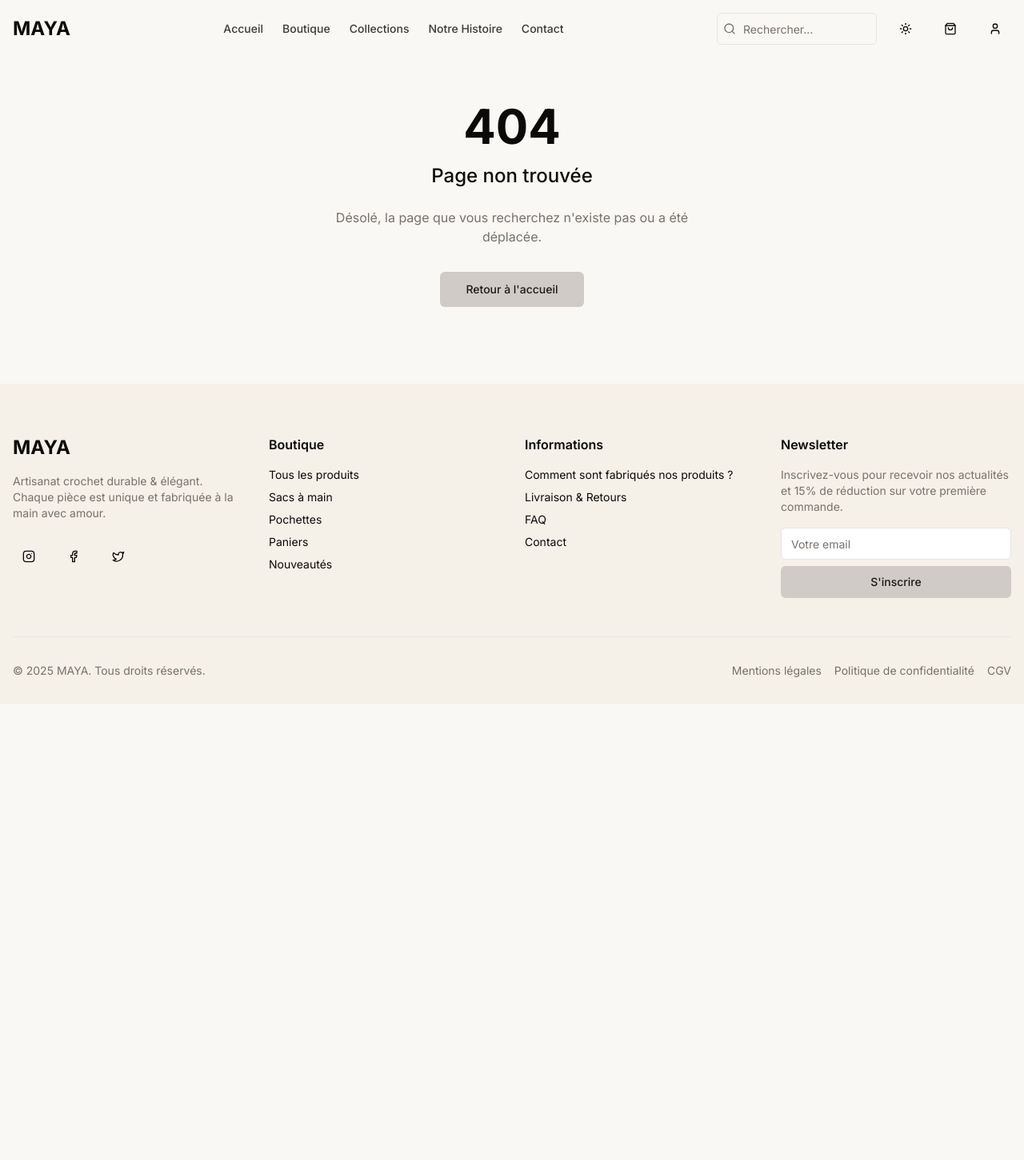
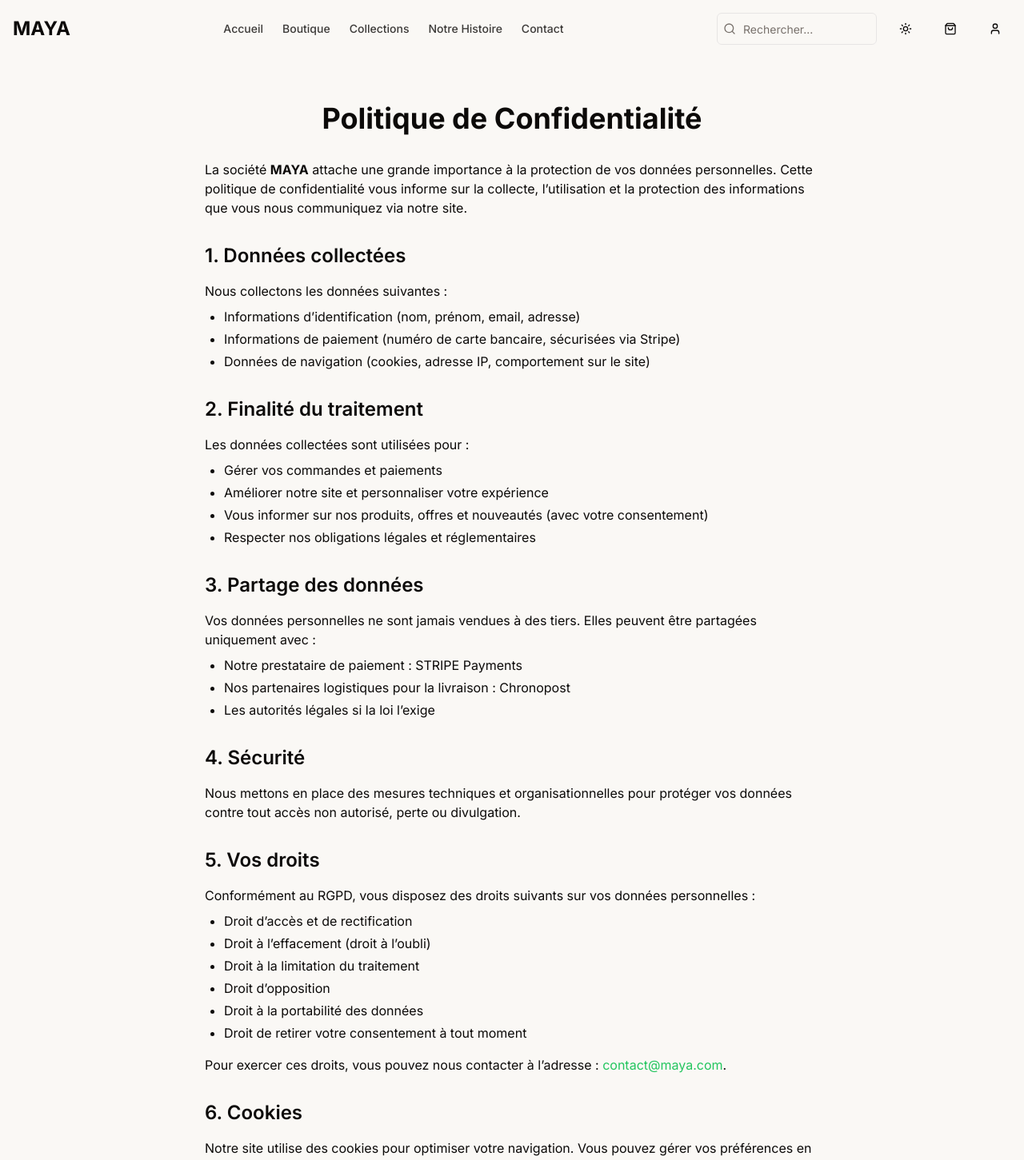
Before and after one commit to sylvain78saravanane/maya-ecommerce, a Next.js app: page /confidentialite in a window 1280 px wide. Before the commit this address had no page. Shown: the top 1451 px of the page at 80% size. Before the commit the page ends 881 px from the top, so only its background shows below. Built offline with nearby package versions, Linux system fonts and the light colour scheme.

Commit message:
confidentialité

```diff
--- /dev/null
+++ b/app/confidentialite/page.tsx
@@ -0,0 +1,84 @@
+const Confidentialite = () => {
+  return (
+    <main className="container mx-auto px-4 py-12" style={{ marginTop: "5rem", maxWidth: "800px" }}>
+      <h1 className="text-4xl font-bold mb-8 text-center">Politique de Confidentialité</h1>
+
+      <section className="mb-8">
+        <p>
+          La société <strong>MAYA</strong> attache une grande importance à la protection de vos données personnelles. Cette politique de confidentialité vous informe sur la collecte, l’utilisation et la protection des informations que vous nous communiquez via notre site.
+        </p>
+      </section>
+
+      <section className="mb-8">
+        <h2 className="text-2xl font-semibold mb-4">1. Données collectées</h2>
+        <p>
+          Nous collectons les données suivantes :
+        </p>
+        <ul className="list-disc pl-6 mt-2 space-y-1">
+          <li>Informations d’identification (nom, prénom, email, adresse)</li>
+          <li>Informations de paiement (numéro de carte bancaire, sécurisées via Stripe)</li>
+          <li>Données de navigation (cookies, adresse IP, comportement sur le site)</li>
+        </ul>
+      </section>
+
+      <section className="mb-8">
+        <h2 className="text-2xl font-semibold mb-4">2. Finalité du traitement</h2>
+        <p>
+          Les données collectées sont utilisées pour :
+        </p>
+        <ul className="list-disc pl-6 mt-2 space-y-1">
+          <li>Gérer vos commandes et paiements</li>
+          <li>Améliorer notre site et personnaliser votre expérience</li>
+          <li>Vous informer sur nos produits, offres et nouveautés (avec votre consentement)</li>
+          <li>Respecter nos obligations légales et réglementaires</li>
+        </ul>
+      </section>
+
+      <section className="mb-8">
+        <h2 className="text-2xl font-semibold mb-4">3. Partage des données</h2>
+        <p>
+          Vos données personnelles ne sont jamais vendues à des tiers. Elles peuvent être partagées uniquement avec :
+        </p>
+        <ul className="list-disc pl-6 mt-2 space-y-1">
+          <li>Notre prestataire de paiement : STRIPE Payments</li>
+          <li>Nos partenaires logistiques pour la livraison : Chronopost</li>
+          <li>Les autorités légales si la loi l’exige</li>
+        </ul>
+      </section>
+
+      <section className="mb-8">
+        <h2 className="text-2xl font-semibold mb-4">4. Sécurité</h2>
+        <p>
+          Nous mettons en place des mesures techniques et organisationnelles pour protéger vos données contre tout accès non autorisé, perte ou divulgation.
+        </p>
+      </section>
+
+      <section className="mb-8">
+        <h2 className="text-2xl font-semibold mb-4">5. Vos droits</h2>
+        <p>
+          Conformément au RGPD, vous disposez des droits suivants sur vos données personnelles :
+        </p>
+        <ul className="list-disc pl-6 mt-2 space-y-1">
+          <li>Droit d’accès et de rectification</li>
+          <li>Droit à l’effacement (droit à l’oubli)</li>
+          <li>Droit à la limitation du traitement</li>
+          <li>Droit d’opposition</li>
+          <li>Droit à la portabilité des données</li>
+          <li>Droit de retirer votre consentement à tout moment</li>
+        </ul>
+        <p className="mt-4">
+          Pour exercer ces droits, vous pouvez nous contacter à l’adresse : <a href="mailto:contact@maya.com" className="text-accent hover:underline">contact@maya.com</a>.
+        </p>
+      </section>
+
+      <section>
+        <h2 className="text-2xl font-semibold mb-4">6. Cookies</h2>
+        <p>
+          Notre site utilise des cookies pour optimiser votre navigation. Vous pouvez gérer vos préférences en matière de cookies via les paramètres de votre navigateur.
+        </p>
+      </section>
+    </main>
+  )
+}
+
+export default Confidentialite
```
